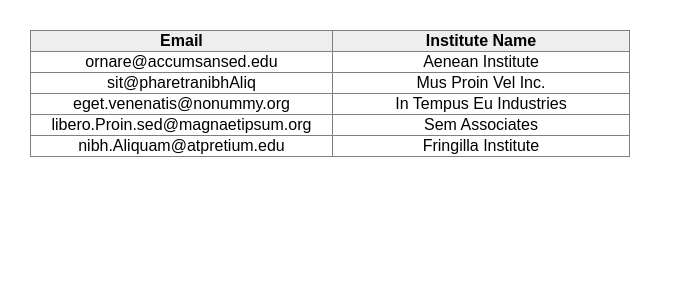
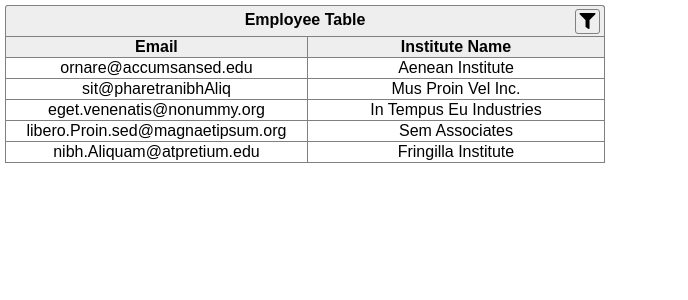
Before and after one commit to yoursmukund/react-table, a React (Create React App) app: page / in a window 1280 px wide. Shown: the top 300 px of the page, without its empty margins (0-688 px from the left). Built offline with nearby package versions, Linux system fonts and the light colour scheme.

Commit message:
Added table options

```diff
--- a/src/App.js
+++ b/src/App.js
@@ -2,19 +2,20 @@ import React, { Component } from 'react';
 import logo from './logo.svg';
 import './App.css';
 import Rows from './Rows';
+import TableOptions from './TableOptions/TableOptions';
 
 class App extends Component {
-  constructor(props){
+  constructor(props) {
     super(props);
     this.state = {
       defaultColor: 'white',
-      columns: [{fname: 'Email', lname: 'Institute Name'}],
+      columns: [{ fname: 'Email', lname: 'Institute Name' }],
       rows: [
-      {fname:'ornare@accumsansed.edu',lname:'Aenean Institute'},
-      {fname:'sit@pharetranibhAliq',lname:'Mus Proin Vel Inc.'},
-      {fname:'eget.venenatis@nonummy.org',lname:'In Tempus Eu Industries'},
-      {fname:'libero.Proin.sed@magnaetipsum.org',lname:'Sem Associates'},
-      {fname:'nibh.Aliquam@atpretium.edu',lname:'Fringilla Institute'}]
+        { fname: 'ornare@accumsansed.edu', lname: 'Aenean Institute' },
+        { fname: 'sit@pharetranibhAliq', lname: 'Mus Proin Vel Inc.' },
+        { fname: 'eget.venenatis@nonummy.org', lname: 'In Tempus Eu Industries' },
+        { fname: 'libero.Proin.sed@magnaetipsum.org', lname: 'Sem Associates' },
+        { fname: 'nibh.Aliquam@atpretium.edu', lname: 'Fringilla Institute' }]
     }
     this.sortCallback = this.sortCallback.bind(this);
   }
@@ -22,32 +23,37 @@ class App extends Component {
   sortCallback(columnName, ascOrder) {
     this.setState({
       rows: this.state.rows.sort((obj1, obj2) => {
-        if(ascOrder){
-          if(obj1[columnName] < obj2[columnName]){
+        if (ascOrder) {
+          if (obj1[columnName] < obj2[columnName]) {
             return -1;
-          } else{
+          } else {
             return 1;
           }
         } else {
-          if(obj1[columnName] > obj2[columnName]){
+          if (obj1[columnName] > obj2[columnName]) {
             return -1;
-          } else{
+          } else {
             return 1;
           }
         }
-        }),
+      }),
     });
   }
 
   render() {
     return (
-      <div className="App">
-        <table className="table" style={{width: 600}}>
+      <div className="wrapper">
+        <div className="table-header" style={{ width: 598 }}>
+          <div className="table-name"></div>
+          <div className="table-name"><b>Employee Table</b></div>
+          <TableOptions options={{ fullScreen: false, filter: true, search: false }} />
+        </div>
+        <table className="table" style={{ width: 600 }}>
           <thead>
-              <Rows columns={this.state.columns} callback={(columnName, ascSortOrder) => {this.sortCallback(columnName, ascSortOrder)}}/>
+            <Rows columns={this.state.columns} callback={(columnName, ascSortOrder) => { this.sortCallback(columnName, ascSortOrder) }} />
           </thead>
           <tbody>
-            <Rows rows={this.state.rows}/>
+            <Rows rows={this.state.rows} />
           </tbody>
         </table>
       </div>
--- a/src/Rows.js
+++ b/src/Rows.js
@@ -62,10 +62,8 @@ export default class Rows extends Component {
     }
 
     changeWidth() {
-        if(this.state.pressed){
-            this.setState({ columnWidth: this.state.startX + this.state.widthDelta }, () => {
-                console.log(this.state)
-            })
+        if (this.state.pressed) {
+            this.setState({ columnWidth: this.state.startX + this.state.widthDelta });
         }
     }
 
@@ -81,8 +79,8 @@ export default class Rows extends Component {
                         })
                     }
                 }}
-                onMouseUp={(e)=>{
-                    this.setState({pressed: false});
+                onMouseUp={() => {
+                    this.setState({ pressed: false });
                 }}
                 key={key}
                 className="cell"
--- /dev/null
+++ b/src/TableOptions/TableOptions.js
@@ -0,0 +1,28 @@
+import React, { Component } from 'react';
+
+class TableOptions extends Component {
+
+    constructor(props) {
+        super(props);
+
+    }
+
+    render() {
+        let { fullScreen, filter, search } = this.props.options;
+        return (
+            <div className="table-options-wrapper">
+                {search ? <div className="option-block">
+                    <i className="fas fa-search"></i>
+                </div> : ''}
+                {fullScreen ? <div className="option-block">
+                    <i className="fas fa-expand"></i>
+                </div> : ''}
+                {filter ? <div className="option-block">
+                    <i className="fas fa-filter"></i>
+                </div> : ''}
+            </div>
+        )
+    }
+}
+
+export default TableOptions;
--- a/src/index.css
+++ b/src/index.css
@@ -2,12 +2,14 @@ body {
   margin: 0;
   padding: 0;
   font-family: sans-serif;
+  box-sizing: border-box;
 }
 
 .table{
   border: 1px solid gray;
   border-collapse: collapse;
-  margin: 30px;
+  margin: 0 5px 5px 5px;
+  border-radius: 0 0 3px 3px;
 }
 
 .cell{
@@ -18,3 +20,41 @@ body {
 .header {
   background-color: #eee;
 }
+
+.table-header{
+  margin-top: 5px;
+  margin-left: 5px;
+  border-top: 1px solid gray;
+  border-left: 1px solid gray;
+  border-right: 1px solid gray;
+  background-color: #eee;
+  height: 20px;
+  text-align: center;
+  padding: 5px 0;
+  display: flex;
+  justify-content: center;
+  border-radius: 3px 3px 0 0;
+}
+
+.table-options-wrapper{
+  width: 33%;
+  display: flex;
+  justify-content: flex-end;
+  align-items: center;
+}
+
+.table-name{
+  width: 33%;
+}
+
+.option-block{
+  border: 1px solid gray;
+  height: 15px;
+  width: 15px;
+  padding: 4px;
+  display: flex;
+  justify-content: center;
+  align-items: center;
+  margin: 1px;
+  border-radius: 3px;
+}
```
